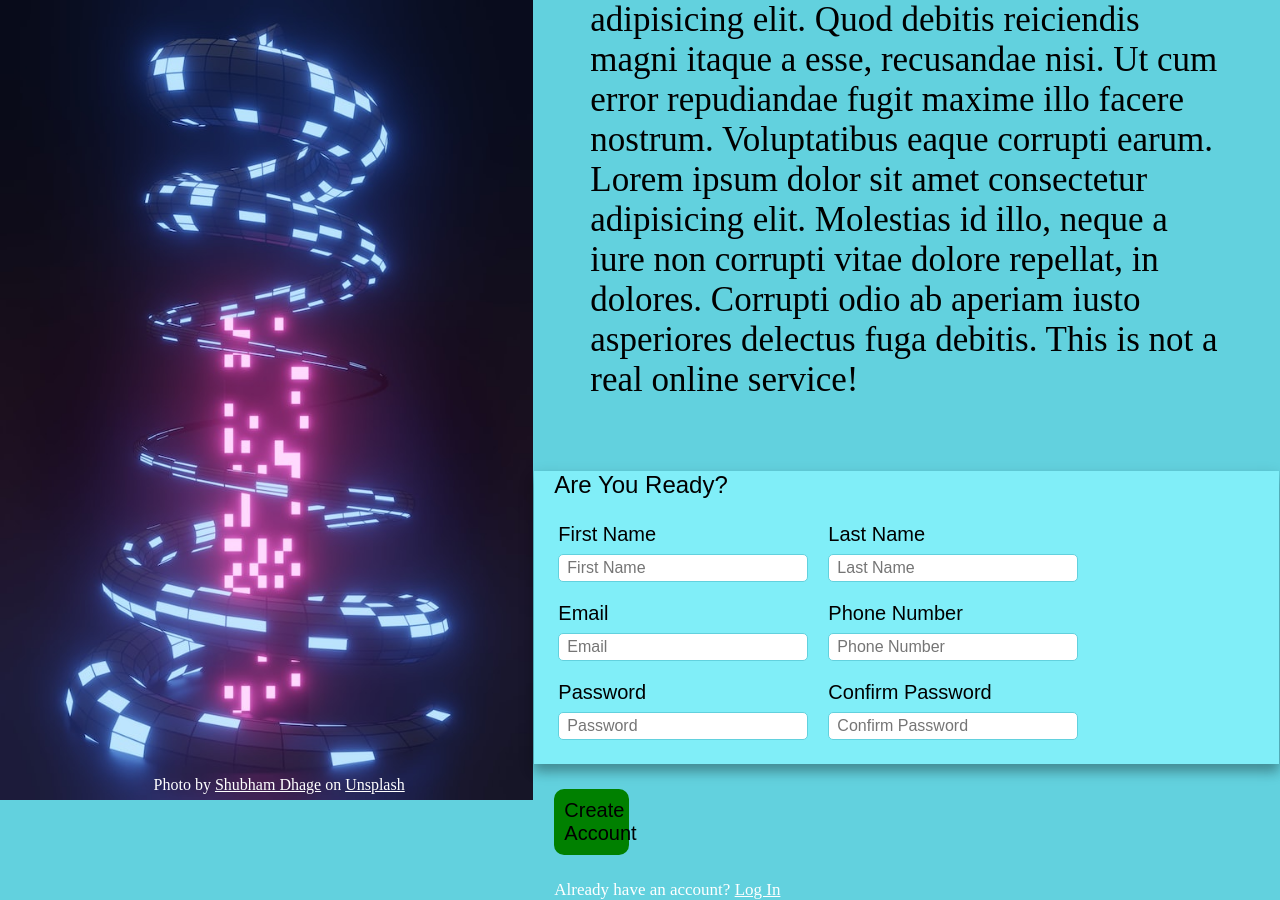
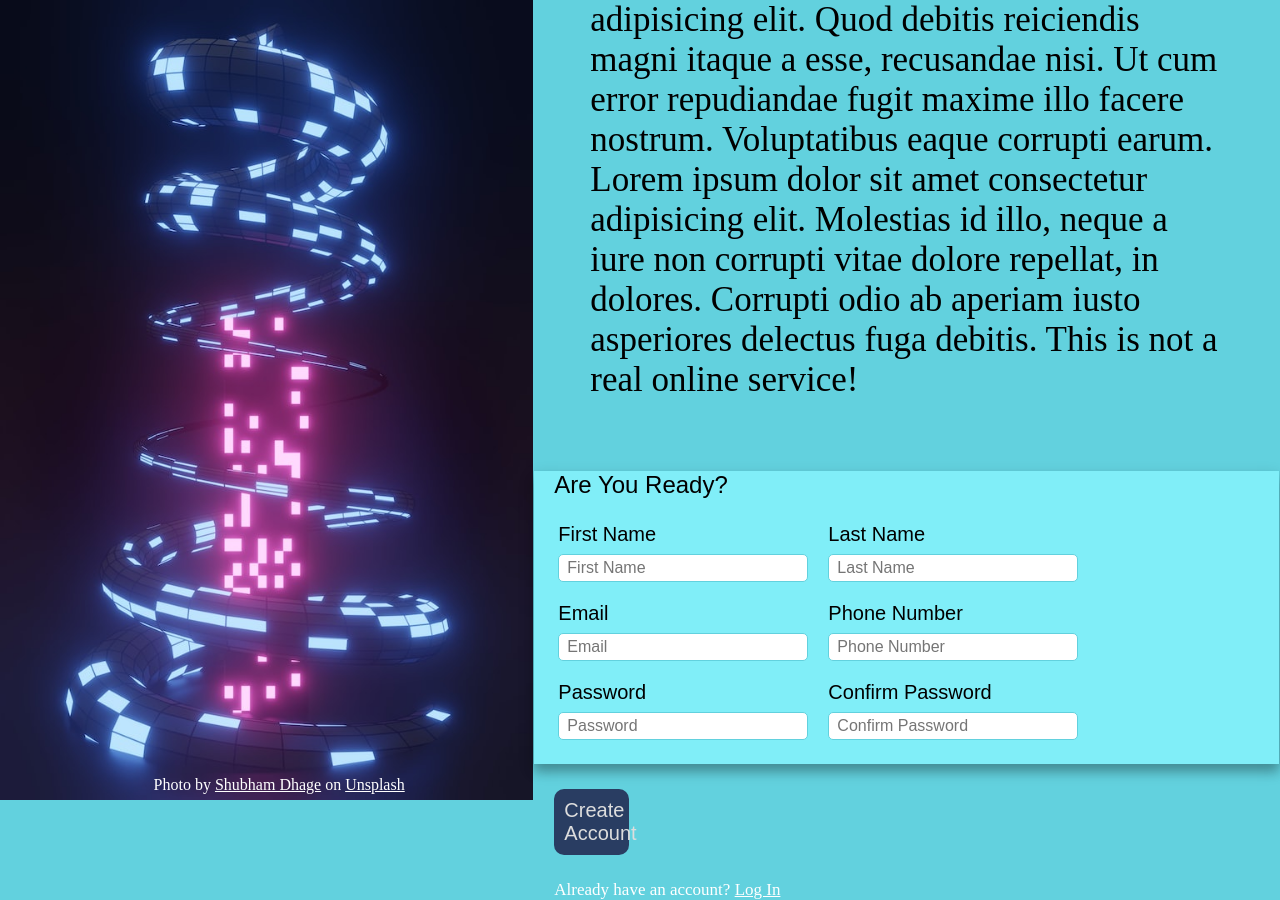
Before and after one commit to HunterKELL/Odin-Sign-Up-Form, a plain HTML site: page index.html in a window 1280 px wide. Drawn offline with Linux system fonts and the light colour scheme.

Commit message:
Create Account button finished styling

```diff
--- a/styles.css
+++ b/styles.css
@@ -114,7 +114,9 @@ form {
 }
 
 .submit-button {
-   background-color: green;
+   background-color: var(--color3);
+   color: #ddd;
+   cursor: pointer;
    width: 10%;
    border: none;
    font-size: 20px;
@@ -122,6 +124,12 @@ form {
    margin-left: 20px;
    padding: 10px;
    border-radius: 10px;
+   transition-duration: 0.5s;
+}
+
+.submit-button:hover {
+    background-color: #21a750;
+    box-shadow: 0 12px 16px 0 rgba(0,0,0,0.24), 0 17px 50px 0 rgba(0,0,0,0.19);
 }
 
 .account-made {
```
